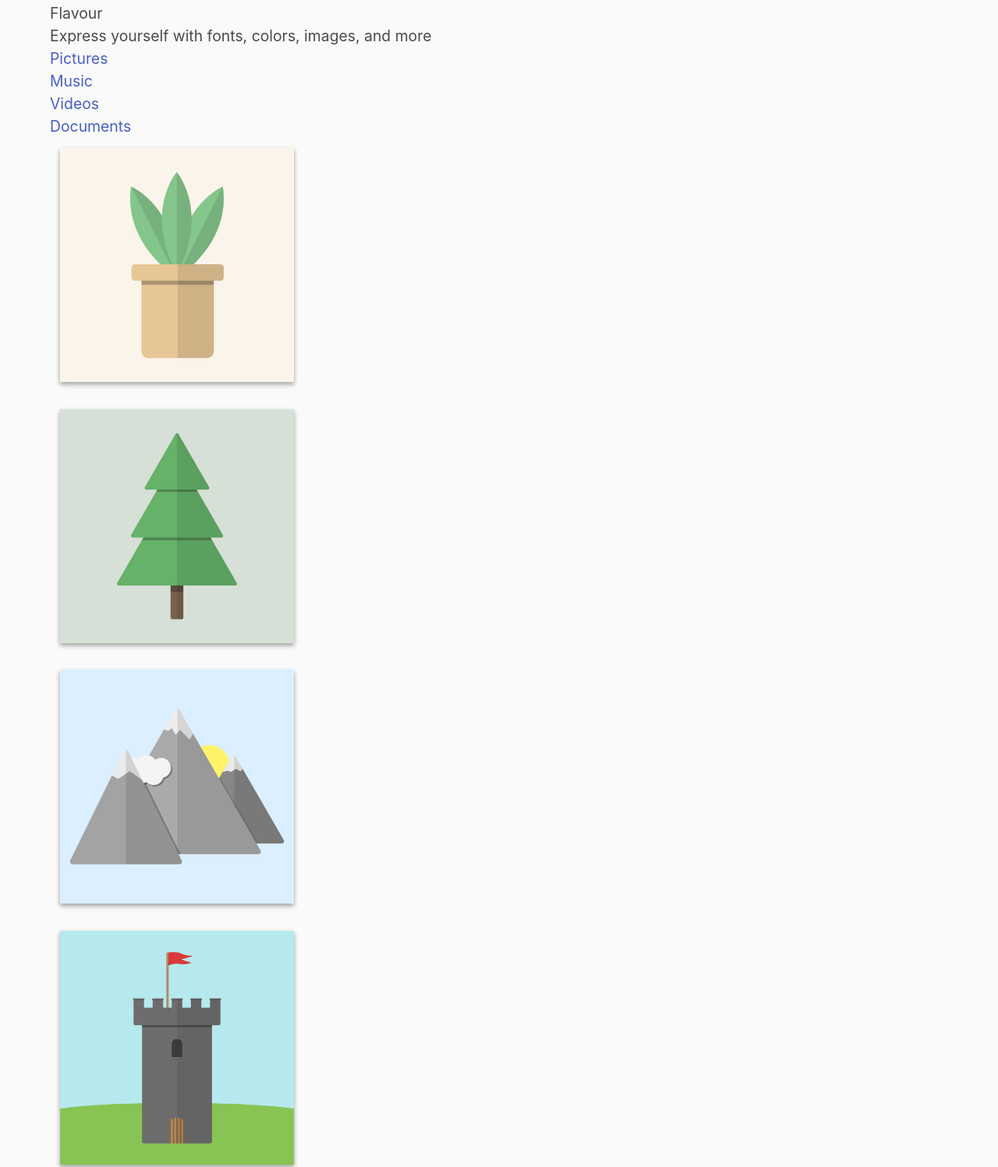
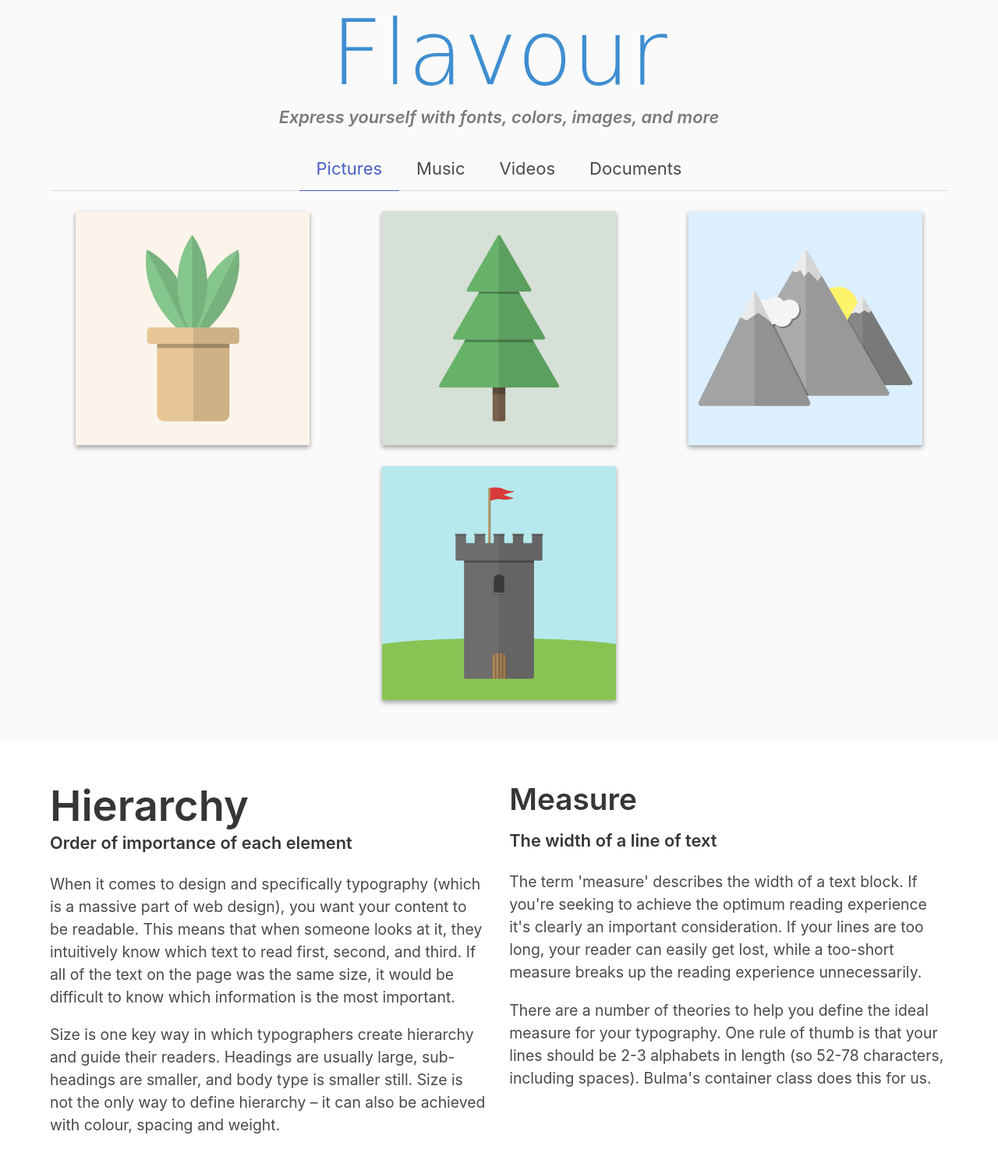
Before and after one commit to jdmar3-comp426/a02-ayanamonr, a website: page index.html in a window 1280 px wide. Shown: the part 2359-3856 px from the top of the page at 78% size. Drawn offline with nearby package versions, Linux system fonts and the light colour scheme; a web font is replaced by a local one.

Commit message:
everything but the form nowwwww

```diff
--- a/index.html
+++ b/index.html
@@ -81,25 +81,25 @@
         </div>
         <hr>
         <div class="notification is-danger">
-            <p><span class="">Warning! </span>Even with a framework you can still make mistakes!</p>
+            <p><span class="has-text-weight-bold">Warning! </span>Even with a framework you can still make mistakes!</p>
         </div>
     </div>
 </section>
 <section class="section">
     <div class="container">
-        <div class="">
-            <h1 class="">Flavour</h1>
-            <h5 class="">Express yourself with fonts, colors, images, and more</h5>
+        <div class="content has-text-centered">
+            <h1 class="title has-text-info is-family-secondary">Flavour</h1>
+            <h5 class="subtitle has-text-grey is-italic">Express yourself with fonts, colors, images, and more</h5>
         </div>
-        <div class="">
+        <div class="tabs is-centered is-medium">
             <ul>
-                <li class=""><a>Pictures</a></li>
+                <li class="is-active"><a>Pictures</a></li>
                 <li><a>Music</a></li>
                 <li><a>Videos</a></li>
                 <li><a>Documents</a></li>
             </ul>
         </div>
-        <div class="">
+        <div class="columns is-multiline justify-center">
             <div class="column">
                 <img src="images/all-01.jpg" alt="Pictures">
             </div>
@@ -115,13 +115,13 @@
         </div>
     </div>
 </section>
-<section class="">
-    <div class="">
+<section class="section has-background-white">
+    <div class="container">
         <div class="content">
-            <div class="">
+            <div class="columns">
                 <div class="column">
-                    <h1 class="">Hierarchy</h1>
-                    <h5 class="">Order of importance of each element</h5>
+                    <h1 class="title">Hierarchy</h1>
+                    <h5 class="subtitle">Order of importance of each element</h5>
                     <p>
 		    	When it comes to design and specifically typography (which is a massive part of web design), you want your content to be readable.
 			This means that when someone looks at it, they intuitively know which text to read first, second, and third.
@@ -133,9 +133,9 @@
                         Size is not the only way to define hierarchy – it can also be achieved with colour, spacing and weight.
 		    </p>
                 </div>
-                <div class="">
-                    <h1 class="">Measure</h1>
-                    <h5 class="">The width of a line of text</h5>
+                <div class="column">
+                    <h1 class=""title>Measure</h1>
+                    <h5 class="subtitle">The width of a line of text</h5>
                     <p>
 		    	The term 'measure' describes the width of a text block.
 		    	If you're seeking to achieve the optimum reading experience it's clearly an important consideration.
```
